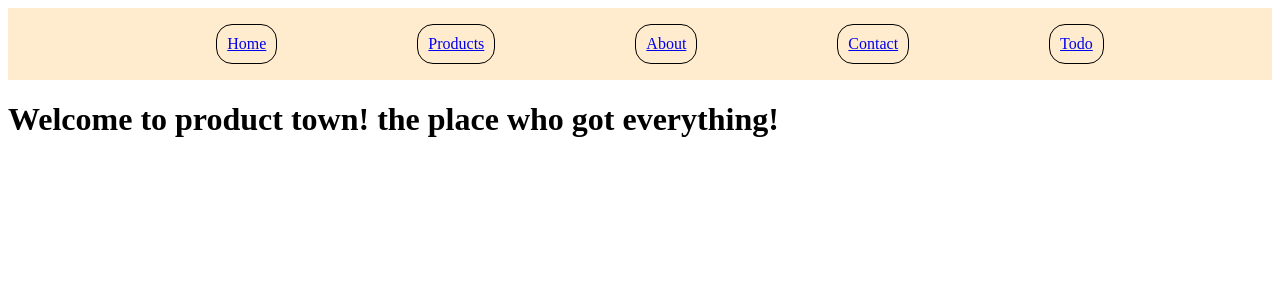
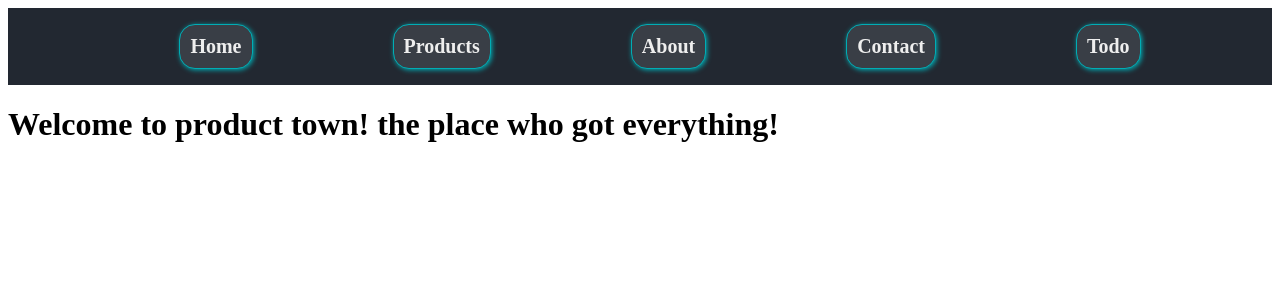
Before and after one commit to BarkInDaPark/productProjekt, a React (Vite) app in the folder ProductFrontend/: page / in a window 1280 px wide. Shown: the top 300 px of the page. Built offline with nearby package versions, Linux system fonts and the light colour scheme.

Commit message:
updateing colors

```diff
--- a/ProductFrontend/navbar/Navbar.jsx
+++ b/ProductFrontend/navbar/Navbar.jsx
@@ -6,11 +6,11 @@ function Navbar() {
     return(
         <nav className={styles.navbar}>
             <ul className={styles.listItems}>
-                <li className={styles.item}><Link to="/">Home</Link></li>
-                <li className={styles.item}><Link to="/products">Products</Link></li>
-                <li className={styles.item}><Link to="/about">About</Link></li>
-                <li className={styles.item}><Link to="/contact">Contact</Link></li>
-                <li className={styles.item}><Link to="/todo">Todo</Link></li>
+                <li className={styles.item}><Link className={styles.itemLink} to="/">Home</Link></li>
+                <li className={styles.item}><Link className={styles.itemLink} to="/products">Products</Link></li>
+                <li className={styles.item}><Link className={styles.itemLink} to="/about">About</Link></li>
+                <li className={styles.item}><Link className={styles.itemLink} to="/contact">Contact</Link></li>
+                <li className={styles.item}><Link className={styles.itemLink}to="/todo">Todo</Link></li>
             </ul>
         </nav>
 
--- a/ProductFrontend/navbar/navbar.module.css
+++ b/ProductFrontend/navbar/navbar.module.css
@@ -3,7 +3,7 @@
     justify-content: space-around;
     align-items: center;
     flex-direction: column;
-    background-color: blanchedalmond;
+    background-color: #222831;
 
 }
 .listItems{
@@ -16,6 +16,14 @@
     padding: 10px;
     margin-left: 50px;
     margin-right: 50px;
-    border: 1px solid #000;
+    border: 1px solid #00ADB5;
     border-radius: 1rem;
+    background-color: #393e46;
+    box-shadow: 1px 1px 5px #00ADB5;
 }
+.itemLink{
+    text-decoration: none;
+    color: #EEEEEE;
+    font-size: 20px;
+    font-weight: bold;
+}
```
